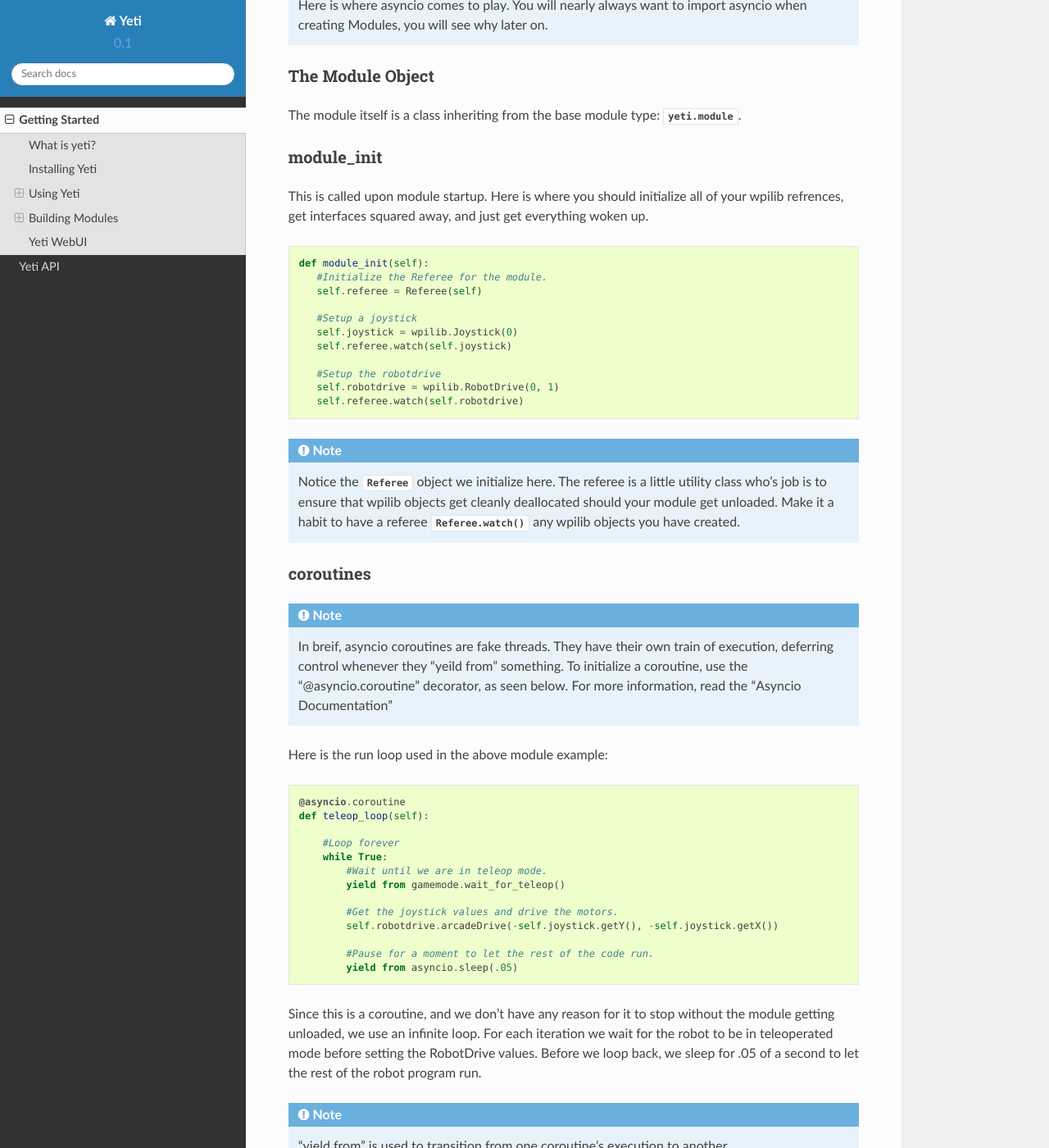
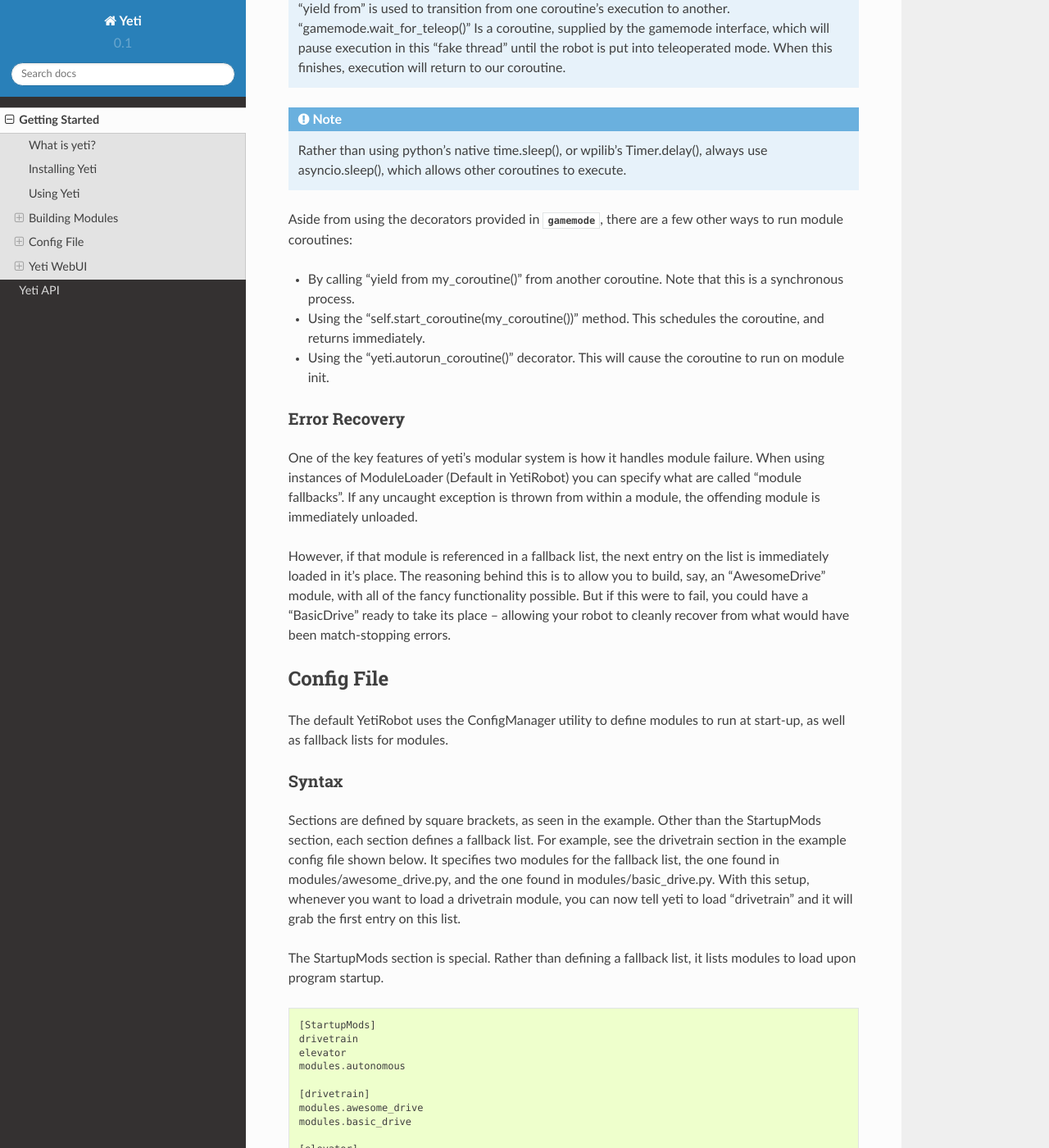
Before and after one commit to Team4819/Yeti, a Sphinx documentation site: the page built from docs/using_yeti/index.rst, in a window 1280 px wide and 1400 px high, scrolled down 3126 px. Shown: the whole window at 82% size. Built offline with Sphinx 7.4.7 and the Read the Docs theme 2.0.0, drawn with Linux system fonts in a browser that asks for light colours; some of the changed text lies outside the part shown.

Commit message:
Added enhancements suggested by @virtuald, docs to match.

```diff
--- a/docs/index.rst
+++ b/docs/index.rst
@@ -14,7 +14,7 @@
 .. toctree::
    :maxdepth: 1
 
-   getting_started
+   using_yeti/index
    yeti_api
 
 Indices and tables
--- a/docs/getting_started.rst
+++ b/docs/using_yeti/index.rst
@@ -44,67 +44,13 @@
 Using Yeti
 ----------
 
-Here is a basic example on how to use yeti from robot.py
+Yeti comes with a standard implementation of wpilib.IterativeRobot, which uses the default
+configuration for yeti. You can quickly get started by pluging it into wpilib.run.
 
-.. literalinclude:: ../examples/basic_example/robot.py
+.. literalinclude:: ../../examples/basic_example/robot.py
 
-Yeti is extremely flexible, and can be used in whatever setup you wish. This example uses the full stack of yeti, which consists of the following components.
-
-.. autosummary::
-    yeti.Module
-    yeti.Context
-    yeti.ModuleLoader
-    yeti.ConfigManager
-
-Creating a Context
-^^^^^^^^^^^^^^^^^^
-
-Contexts are essentially containers for modules -- while modules can be used completely
-independently, the rest of Yeti's components rely upon Contexts to mediate access to
-loaded modules.
-
-In this example, we start by initializing a Context, and running it's start() method. The
-start() method causes the Context to spawn its thread and asyncio loop, returning immediately.
-::
-
-   context = yeti.Context()
-   context.start()
-
-Using a ConfigManager
-^^^^^^^^^^^^^^^^^^^^^
-
-Once we have a running context, we need to load some modules. The :class:`ConfigManager` class
-provides a convenient interface to load modules referenced in a config file. After initializing
-the object, we tell it to parse the "mods.conf" config file. ::
-
-       config_manager = yeti.ConfigManager()
-
-       #Parse the config file "mods.conf"
-       config_manager.parse_config("mods.conf")
-
-       #Load modules listed under the "StartupMods" section
-       config_manager.load_startup_mods(context)
-
-.. note:: You can read more about ConfigManager and its matching config files in the :class:`yeti.ConfigManager` documentation.
-
-Gamemode Interface
-^^^^^^^^^^^^^^^^^^
-
-Once we have some modules running, we need a way to let them know what mode the main robot loop is in. One
-way of doing this is with the gamemode interface, which is contained in the "interfaces" sub-package::
-
-    def teleopInit(self):
-        gamemode.set_gamemode(gamemode.TELEOPERATED, context=self.context)
-
-    def disabledInit(self):
-        gamemode.set_gamemode(gamemode.DISABLED, context=self.context)
-
-    def autonomousInit(self):
-        gamemode.set_gamemode(gamemode.AUTONOMOUS, context=self.context)
-
-Here we use gamemode's :meth:`gamemode.set_gamemode()` method to set the game mode, providing it with the context to use.
-
-.. note:: You can read more about Interfaces here: :mod:`yeti.interfaces`.
+.. note:: Advanced users may be interested in building their own Robot implementation to use yeti.
+          You can read about how yeti works from the perspective of IterativeRobot in Building a Robot Implementation
 
 Building Modules
 ----------------
@@ -114,9 +60,9 @@
 
 Here is a basic example for a drivetrain module. It contains all of the code required for reading values from joysticks, and driving a two-motor chassis.
 
-.. literalinclude:: ../examples/basic_example/modules/arcade_drive.py
+.. literalinclude:: ../../examples/basic_example/modules/arcade_drive.py
 
-.. note:: Here is where asyncio comes to play. You will nearly always want to import asyncio when creating
+.. .. note:: Here is where asyncio comes to play. You will nearly always want to import asyncio when creating
           Modules, you will see why later on.
 
 The Module Object
@@ -156,13 +102,12 @@
 
 ::
 
+    @gamemode.teleop_task
     @asyncio.coroutine
-    def teleop_loop(self):
+    def drive_loop(self):
 
-        #Loop forever
-        while True:
-            #Wait until we are in teleop mode.
-            yield from gamemode.wait_for_teleop()
+        #Loop until end of teleop mode.
+        while gamemode.is_teleop():
 
             #Get the joystick values and drive the motors.
             self.robotdrive.arcadeDrive(-self.joystick.getY(), -self.joystick.getX())
@@ -170,10 +115,11 @@
             #Pause for a moment to let the rest of the code run.
             yield from asyncio.sleep(.05)
 
-Since this is a coroutine, and we don't have any reason for it to stop without the module
-getting unloaded, we use an infinite loop. For each iteration we wait for the robot to
-be in teleoperated mode before setting the RobotDrive values. Before we loop back, we
-sleep for .05 of a second to let the rest of the robot program run.
+The :meth:`gamemode.teleop_task` decorator causes the coroutine to be automatically run whenever
+the robot is in teleoperated mode. When that happens, we use a while loop to continually iterate
+while the robot remains in teleoperated mode. For each iteration we use the joystick inputs to set
+the RobotDrive values. Before we loop back, we sleep for .05 of a second to let the rest of the robot
+program run.
 
 .. note:: "yield from" is used to transition from one coroutine's execution to another.
           "gamemode.wait_for_teleop()" Is a coroutine, supplied by the gamemode interface,
@@ -182,6 +128,61 @@
 
 .. note:: Rather than using python's native time.sleep(), or wpilib's Timer.delay(), always
           use asyncio.sleep(), which allows other coroutines to execute.
+
+Aside from using the decorators provided in :mod:`gamemode`, there are a few other ways to run module coroutines:
+
+* By calling "yield from my_coroutine()" from another coroutine. Note that this is a synchronous process.
+* Using the "self.start_coroutine(my_coroutine())" method. This schedules the coroutine, and returns immediately.
+* Using the "yeti.autorun_coroutine()" decorator. This will cause the coroutine to run on module init.
+
+Error Recovery
+^^^^^^^^^^^^^^
+One of the key features of yeti's modular system is how it handles module failure. When using instances of
+ModuleLoader (Default in YetiRobot) you can specify what are called "module fallbacks". If any uncaught
+exception is thrown from within a module, the offending module is immediately unloaded.
+
+However, if that module is referenced in a fallback list, the next entry on the list is immediately loaded in it's
+place. The reasoning behind this is to allow you to build, say, an "AwesomeDrive" module, with all of the fancy
+functionality possible. But if this were to fail, you could have a "BasicDrive" ready to take its place -- allowing
+your robot to cleanly recover from what would have been match-stopping errors.
+
+Config File
+-----------
+
+The default YetiRobot uses the ConfigManager utility to define modules to run at start-up, as well
+as fallback lists for modules.
+
+Syntax
+^^^^^^
+
+Sections are defined by square brackets, as seen in the example. Other than the StartupMods section,
+each section defines a fallback list. For example, see the drivetrain section in the example config
+file shown below. It specifies two modules for the fallback list, the one found in modules/awesome_drive.py,
+and the one found in modules/basic_drive.py. With this setup, whenever you want to load a drivetrain module,
+you can now tell yeti to load "drivetrain" and it will grab the first entry on this list.
+
+The StartupMods section is special. Rather than defining a fallback list, it lists modules to load upon program
+startup.
+
+::
+
+    [StartupMods]
+    drivetrain
+    elevator
+    modules.autonomous
+
+    [drivetrain]
+    modules.awesome_drive
+    modules.basic_drive
+
+    [elevator]
+    modules.simple_elevator
+    modules.pid_elevator
+
+
+    #This is a comment
+
+YetiRobot expects this file to be found at "mods.conf" in the same directory as robotpy.
 
 Yeti WebUI
 ----------
@@ -193,4 +194,9 @@
 config file. The http server will start up on port 8080, and you should be able
 to reach it at <computer_ip>:8080/index.html .
 
-.. image:: images/WebUI.png
+.. image:: ../images/WebUI.png
+
+.. toctree::
+    :hidden:
+
+    building_robot_file
```
Also changed, not shown: docs/using_yeti/building_robot_file.rst (added, +70 -0 lines), 7 other files.
